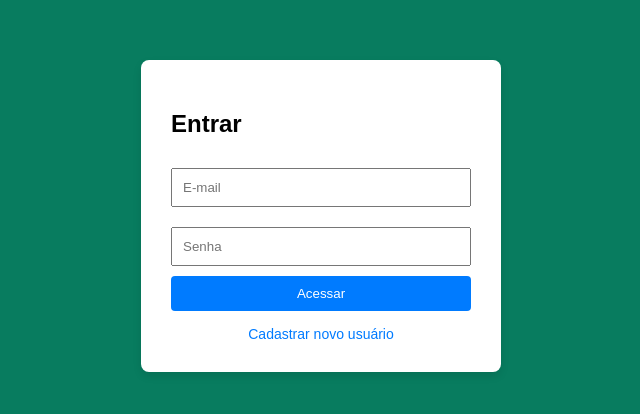
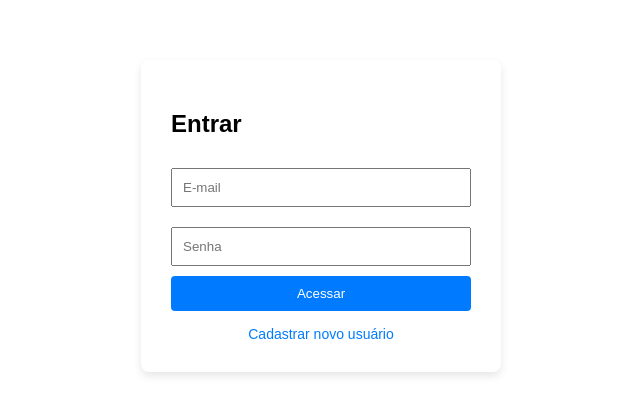
Before and after one commit to jmpintoibm/frontendespacial, a plain HTML site: page index.html in a window 1280 px wide. Shown: the part 192-606 px from the top of the page, without its empty margins (319-959 px from the left). Drawn offline with Linux system fonts and the light colour scheme.

Commit message:
alteracao background index

```diff
--- a/index.html
+++ b/index.html
@@ -4,7 +4,7 @@
     <meta charset="UTF-8">
     <title>Login Serverless</title>
     <style>
-        body { font-family: Arial, sans-serif; display: flex; justify-content: center; align-items: center; height: 100vh; background: #087c5f; }
+        body { font-family: Arial, sans-serif; display: flex; justify-content: center; align-items: center; height: 100vh; background: #ffffff; }
         .card { background: white; padding: 30px; border-radius: 8px; box-shadow: 0 4px 8px rgba(0,0,0,0.1); width: 300px; }
         input { width: 100%; padding: 10px; margin: 10px 0; box-sizing: border-box; }
         button { width: 100%; padding: 10px; background: #007bff; color: white; border: none; border-radius: 4px; cursor: pointer; }
```
